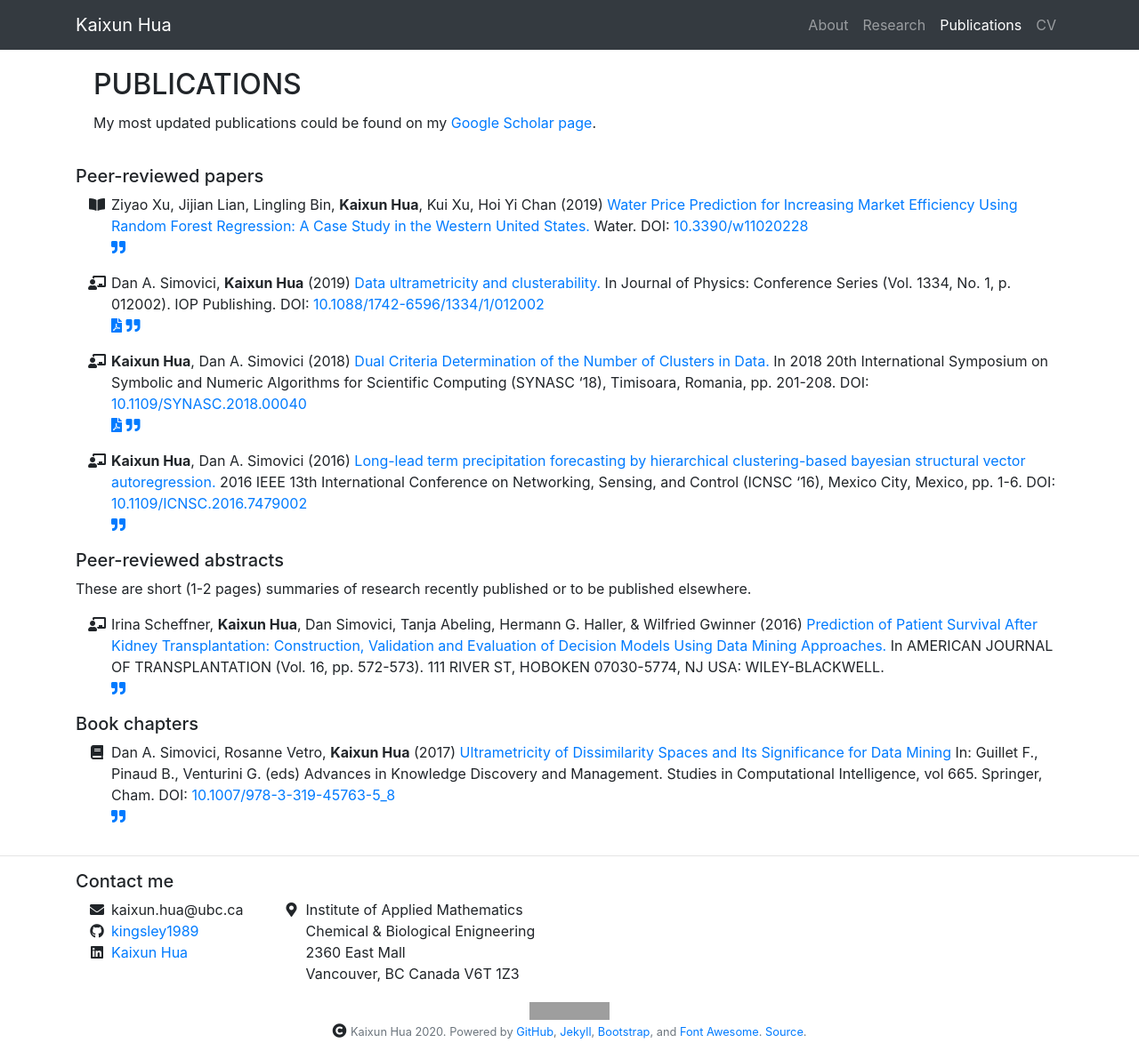
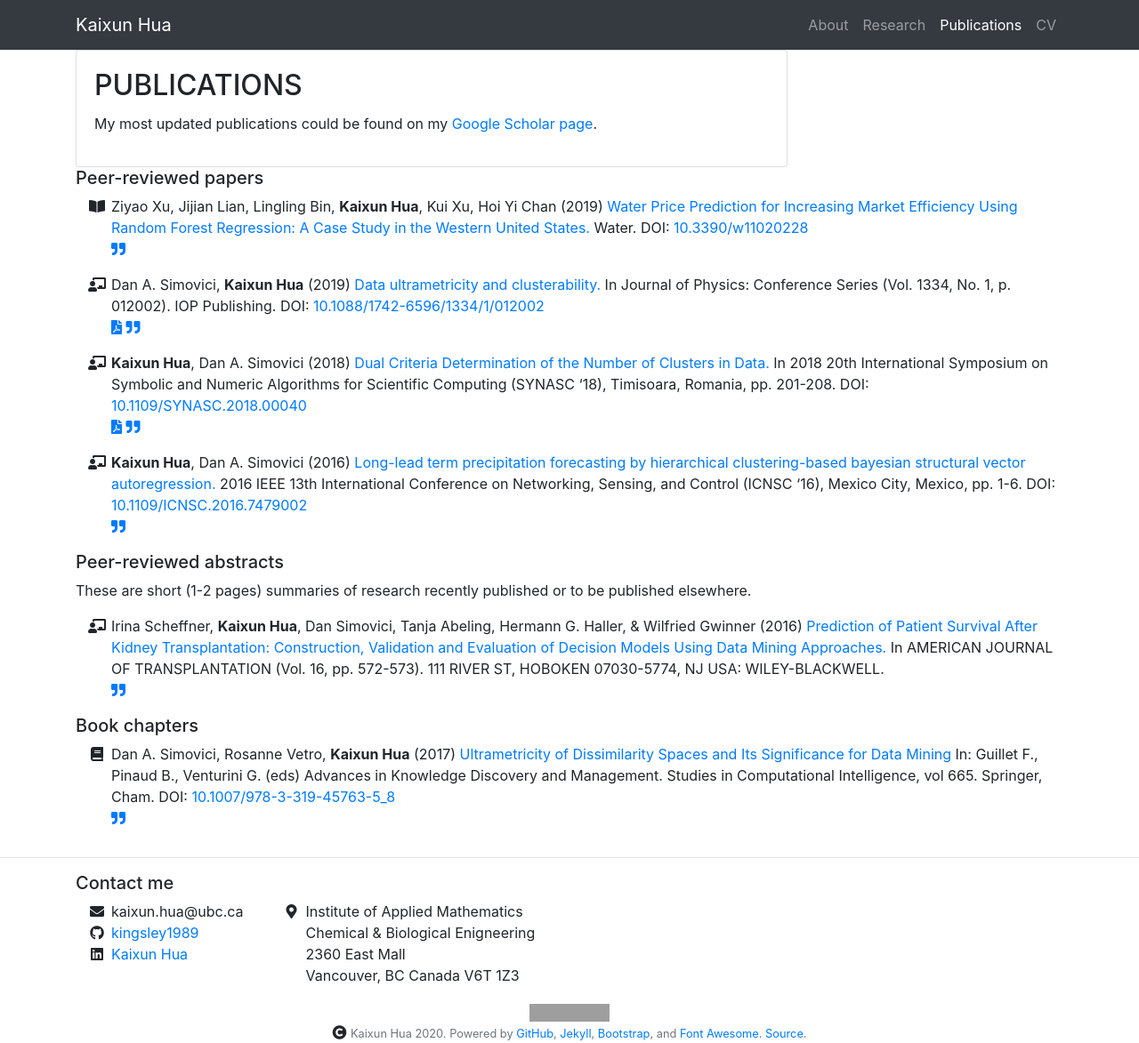
Before and after one commit to kingsley1989/kingsley1989.github.io, a Jekyll site: the page built from _pages/publications.md, in a window 1280 px wide. Shown: the whole page at 89% size. Built offline with Jekyll 4.4.1, drawn with Linux system fonts in a browser that asks for light colours; nearby versions of some CDN libraries; grey boxes are pictures that could not be loaded.

Commit message:
modify publication page

```diff
--- a/_layouts/publications.html
+++ b/_layouts/publications.html
@@ -19,7 +19,7 @@ layout: default
   <div class="row">
     <!-- Context blurb -->
     <div class="col">
-      <div class="card border-0" style="width: 50rem;">
+      <div class="card border-1" style="width: 50rem;">
         <div class="card-body">
           <h2 class="card-title">PUBLICATIONS</h2>
           <div class="card-text">
```
